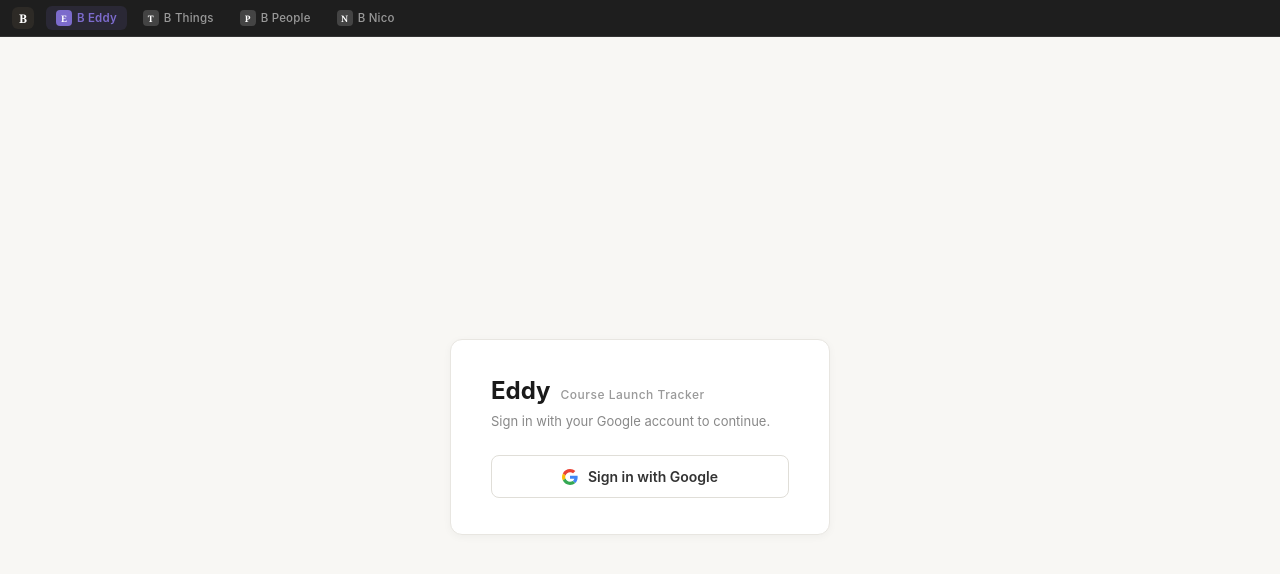
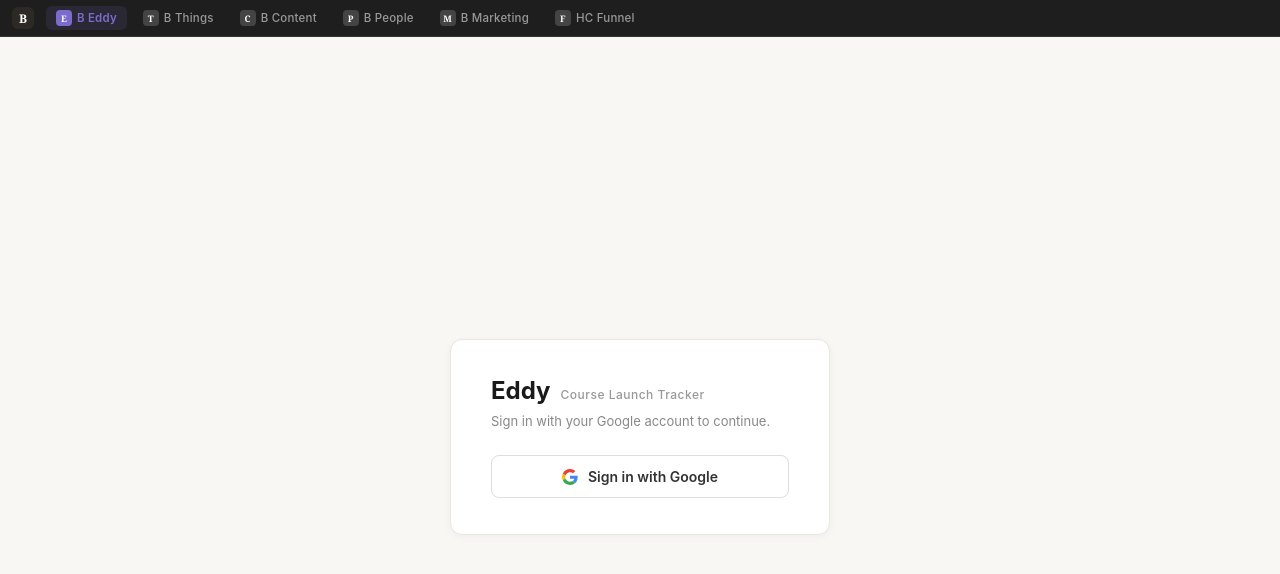
Before and after one commit to brhecht/eddy-tracker, a React (Vite) app: page / in a window 1280 px wide. Shown: the top 574 px of the page. Built offline with nearby package versions, Linux system fonts and the light colour scheme; no server answers.

Commit message:
Expand app switcher to full 6-app suite

```diff
--- a/src/AppSwitcher.jsx
+++ b/src/AppSwitcher.jsx
@@ -1,8 +1,10 @@
 const APPS = [
-  { key: 'eddy',   label: 'B Eddy',   icon: 'E', url: 'https://eddy-tracker.vercel.app',    color: '#7C6BCC' },
-  { key: 'things', label: 'B Things',  icon: 'T', url: 'https://things-app-gamma.vercel.app', color: '#3ABD82' },
-  { key: 'people', label: 'B People',  icon: 'P', url: 'https://b-people.vercel.app',               color: '#E07A5F' },
-  { key: 'nico',   label: 'B Nico',    icon: 'N', url: 'https://brain-inbox-six.vercel.app',  color: '#5B9BD5' },
+  { key: 'eddy',      label: 'B Eddy',      icon: 'E', url: 'https://eddy-tracker.vercel.app',         color: '#7C6BCC' },
+  { key: 'things',    label: 'B Things',     icon: 'T', url: 'https://things-app-gamma.vercel.app',     color: '#3ABD82' },
+  { key: 'content',   label: 'B Content',    icon: 'C', url: 'https://content-calendar-nine.vercel.app', color: '#E6A817' },
+  { key: 'people',    label: 'B People',     icon: 'P', url: 'https://b-people.vercel.app',             color: '#E07A5F' },
+  { key: 'marketing', label: 'B Marketing',  icon: 'M', url: 'https://b-marketing.vercel.app',          color: '#D4637A' },
+  { key: 'funnel',    label: 'HC Funnel',    icon: 'F', url: 'https://hc-funnel.vercel.app',            color: '#F4845F' },
 ]
 
 const BAR_STYLE = {
```
